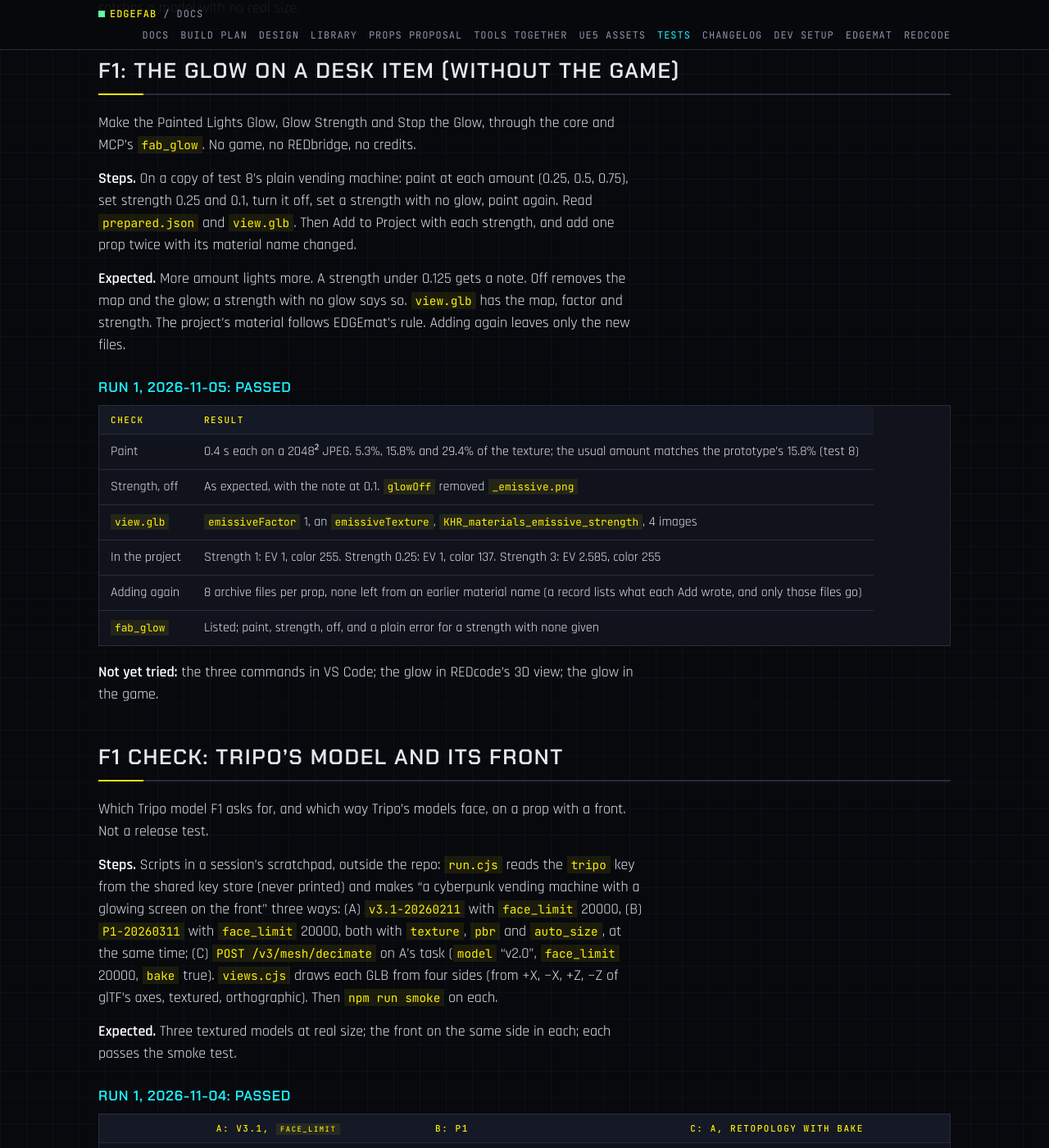
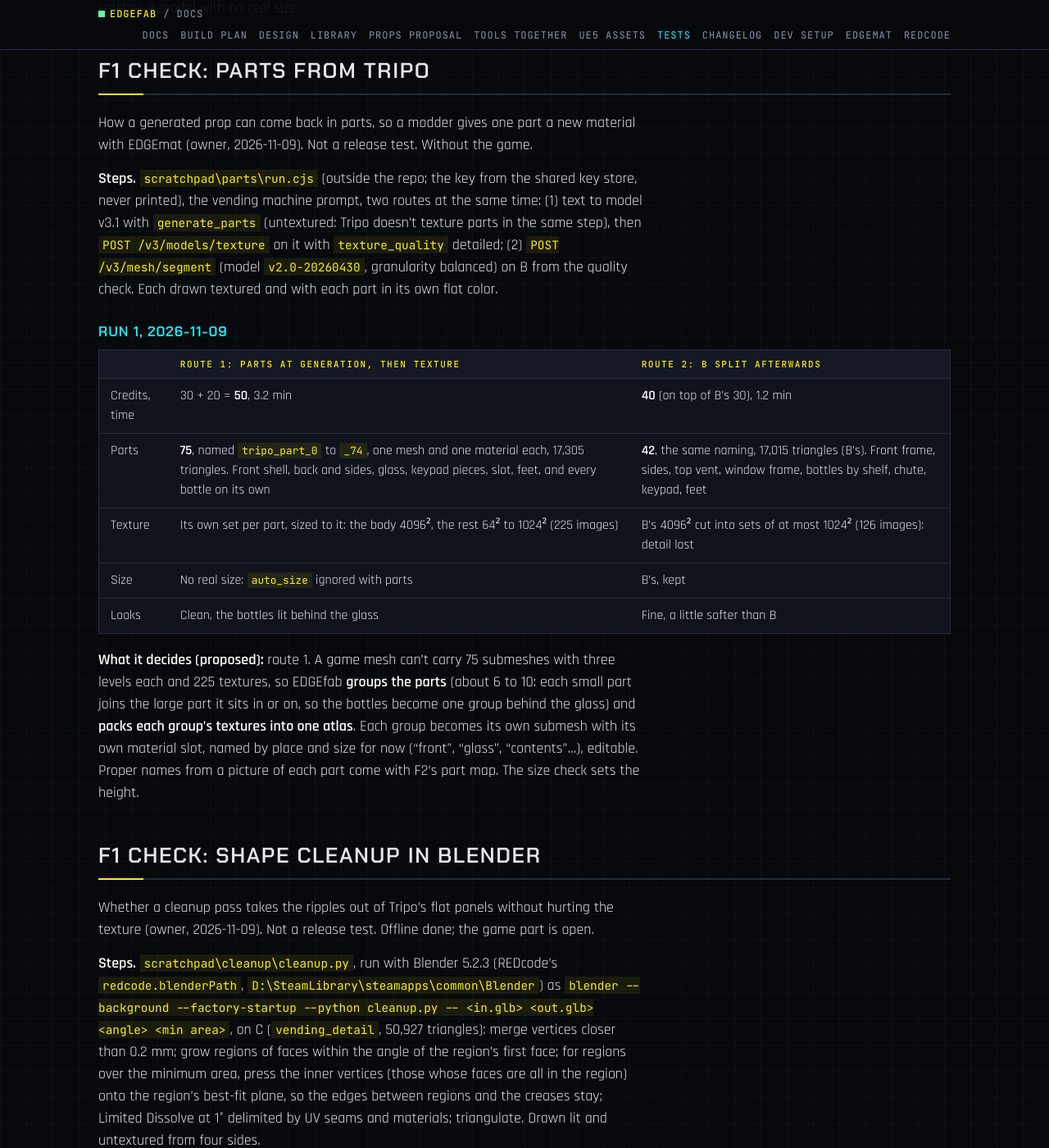
Before and after one commit to Edgemodders/EDGEfab, a Jekyll site: the page built from docs/testing.md, in a window 1280 px wide and 1400 px high, scrolled down 6374 px. Shown: the whole window at 82% size. Built offline with Jekyll 4.4.1, drawn with Linux system fonts in a browser that asks for light colours; some of the changed text lies outside the part shown.

Commit message:
Tests: parts from Tripo (generate_parts then texture wins; parts to be grouped and atlased) and a shape cleanup in Blender (ripples gone offline at 15 degrees; game check next)
Co-Authored-By: Claude Opus 5.5 <noreply@anthropic.com>

```diff
--- a/docs/testing.md
+++ b/docs/testing.md
@@ -133,6 +133,42 @@ Which of Tripo's quality settings a prop should use, by the same prompt made sev
 Balance 1,430 before, 1,310 after (120 credits for B, C and D). `texture_quality: "detailed"` costs +10 and gives 4096² textures; `geometry_quality: "detailed"` +20; `smart_low_poly` +10. Add to Project took about 110 s with 4096² textures (15 s at 2048²); the archive grows to about 25 MB a prop.
 
 **What it decides (proposed to the owner):** the detailed texture is the biggest gain for its cost: **B's settings as the default** (30 credits). C's as a "High detail" choice (50). D's not offered. **For prepare:** add back faces to double-sided materials, so a GLB marked double-sided (store assets, leaves, signs, D) isn't see-through in the game; and the size check catches a model with no real size.
+
+## F1 check: parts from Tripo
+
+How a generated prop can come back in parts, so a modder gives one part a new material with EDGEmat (owner, 2026-11-09). Not a release test. Without the game.
+
+**Steps.** `scratchpad\parts\run.cjs` (outside the repo; the key from the shared key store, never printed), the vending machine prompt, two routes at the same time: (1) text to model v3.1 with `generate_parts` (untextured: Tripo doesn't texture parts in the same step), then `POST /v3/models/texture` on it with `texture_quality` detailed; (2) `POST /v3/mesh/segment` (model `v2.0-20260430`, granularity balanced) on B from the quality check. Each drawn textured and with each part in its own flat color.
+
+### Run 1, 2026-11-09
+
+| | Route 1: parts at generation, then texture | Route 2: B split afterwards |
+|---|---|---|
+| Credits, time | 30 + 20 = **50**, 3.2 min | **40** (on top of B's 30), 1.2 min |
+| Parts | **75**, named `tripo_part_0` to `_74`, one mesh and one material each, 17,305 triangles. Front shell, back and sides, glass, keypad pieces, slot, feet, and every bottle on its own | **42**, the same naming, 17,015 triangles (B's). Front frame, sides, top vent, window frame, bottles by shelf, chute, keypad, feet |
+| Texture | Its own set per part, sized to it: the body 4096², the rest 64² to 1024² (225 images) | B's 4096² cut into sets of at most 1024² (126 images): detail lost |
+| Size | No real size: `auto_size` ignored with parts | B's, kept |
+| Looks | Clean, the bottles lit behind the glass | Fine, a little softer than B |
+
+**What it decides (proposed):** route 1. A game mesh can't carry 75 submeshes with three levels each and 225 textures, so EDGEfab **groups the parts** (about 6 to 10: each small part joins the large part it sits in or on, so the bottles become one group behind the glass) and **packs each group's textures into one atlas**. Each group becomes its own submesh with its own material slot, named by place and size for now ("front", "glass", "contents"...), editable. Proper names from a picture of each part come with F2's part map. The size check sets the height.
+
+## F1 check: shape cleanup in Blender
+
+Whether a cleanup pass takes the ripples out of Tripo's flat panels without hurting the texture (owner, 2026-11-09). Not a release test. Offline done; the game part is open.
+
+**Steps.** `scratchpad\cleanup\cleanup.py`, run with Blender 5.2.3 (REDcode's `redcode.blenderPath`, `D:\SteamLibrary\steamapps\common\Blender`) as `blender --background --factory-startup --python cleanup.py -- <in.glb> <out.glb> <angle> <min area>`, on C (`vending_detail`, 50,927 triangles): merge vertices closer than 0.2 mm; grow regions of faces within the angle of the region's first face; for regions over the minimum area, press the inner vertices (those whose faces are all in the region) onto the region's best-fit plane, so the edges between regions and the creases stay; Limited Dissolve at 1° delimited by UV seams and materials; triangulate. Drawn lit and untextured from four sides.
+
+### Run 1, 2026-11-09 (offline)
+
+| Angle | Regions flattened | Vertices moved | Largest move | Triangles |
+|---|---|---|---|---|
+| 6° | 170 | 1,904 | 2.8 mm | 48,897 |
+| **15°** | 207 | 3,532 | 19.1 mm | 48,235 |
+| 25° | 213 | 4,678 | 64.2 mm (pulls real shapes flat) | 48,201 |
+
+Under 3 seconds a run. 9,030 doubled vertices merged. At 15° **the back panel's ripple bands are gone**; some new facets show along the sides' diagonal panel lines in a drawing without smooth shading (the game smooths, so it needs the game). Only about 5% fewer triangles: the pass flattens, it barely reduces. The texture and its size came through, and prepare still knew it as Tripo's (Blender keeps the node names).
+
+**In the game:** `vending_clean` (15°, glow 3, `physical`) is in `Projects\EDGEfab_F1` (archive 72 files, 175 MB), to swap in and compare with `vending_detail` next session.
 
 ## F1: the glow on a Desk item (without the game)
 
```
Also changed, not shown: docs/dev-setup.md (+1 -1 lines), docs/plan.md (+2 -2 lines).
